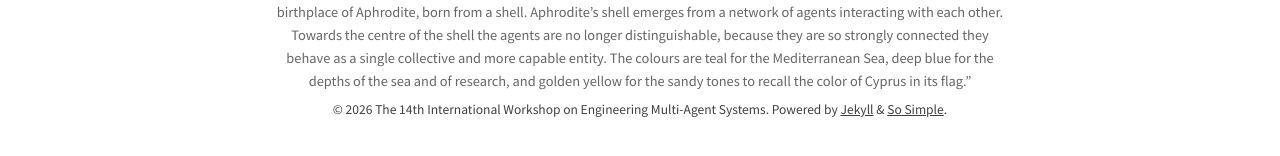
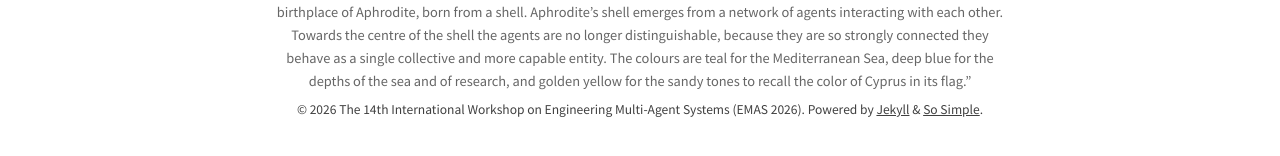
Before and after one commit to emas-workshop/2026, a Jekyll site: the page built from index.md, in a window 1280 px wide and 900 px high, scrolled down 885 px. Shown: the part 708-864 px from the top of the window. Built offline with Jekyll 4.4.1, drawn with Linux system fonts in a browser that asks for light colours; nearby versions of some CDN libraries; our own code applies the rules of GitHub Pages for plain Markdown files; some of the changed text lies outside the part shown.

Commit message:
add workshop acronym

```diff
--- a/_config.yml
+++ b/_config.yml
@@ -17,7 +17,7 @@ remote_theme: "mmistakes/so-simple-theme@3.2.0"
 # remote_theme: mmistakes/so-simple-theme
 skin: "/assets/css/skins/default.css"
 locale: en-GB
-title: "The 14th International Workshop on Engineering Multi-Agent Systems"
+title: "The 14th International Workshop on Engineering Multi-Agent Systems (EMAS 2026)"
 description: ""
 baseurl: "/2026" # the subpath of your site, e.g. "/blog"
 url: "https://emas-workshop.github.io" # the base hostname & protocol for your site e.g. "https://mmistakes.github.io"
```
